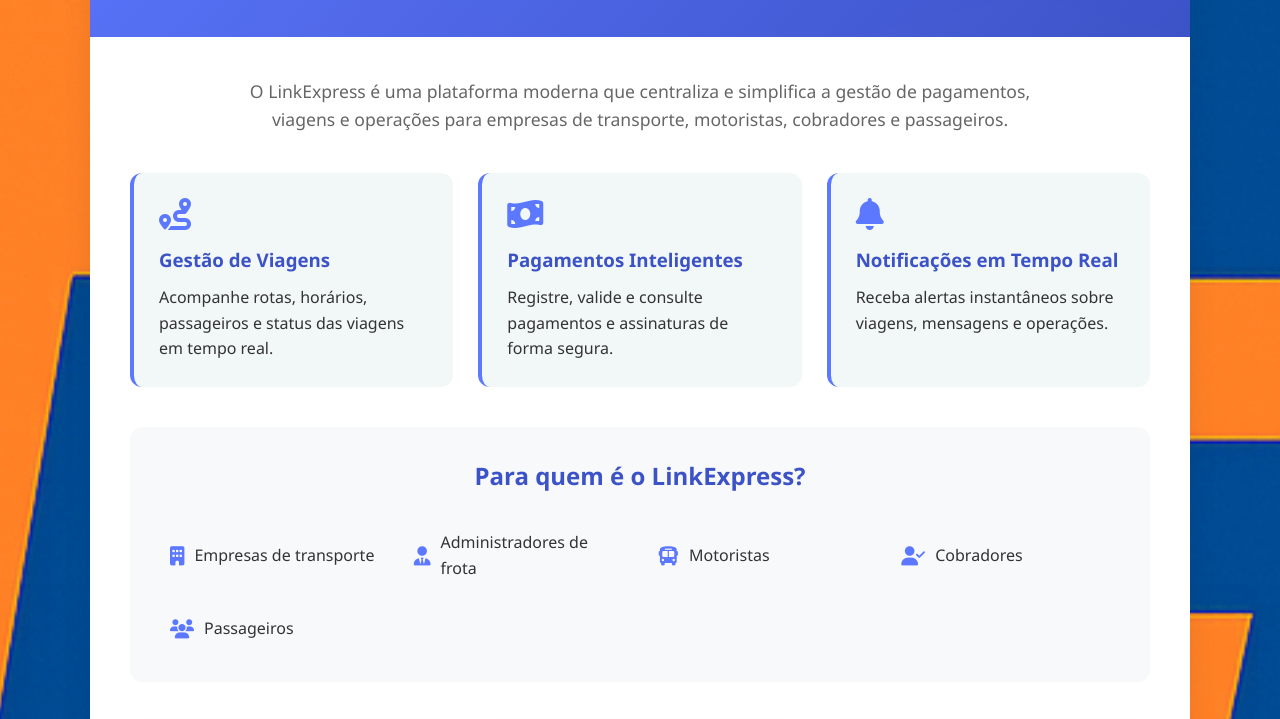
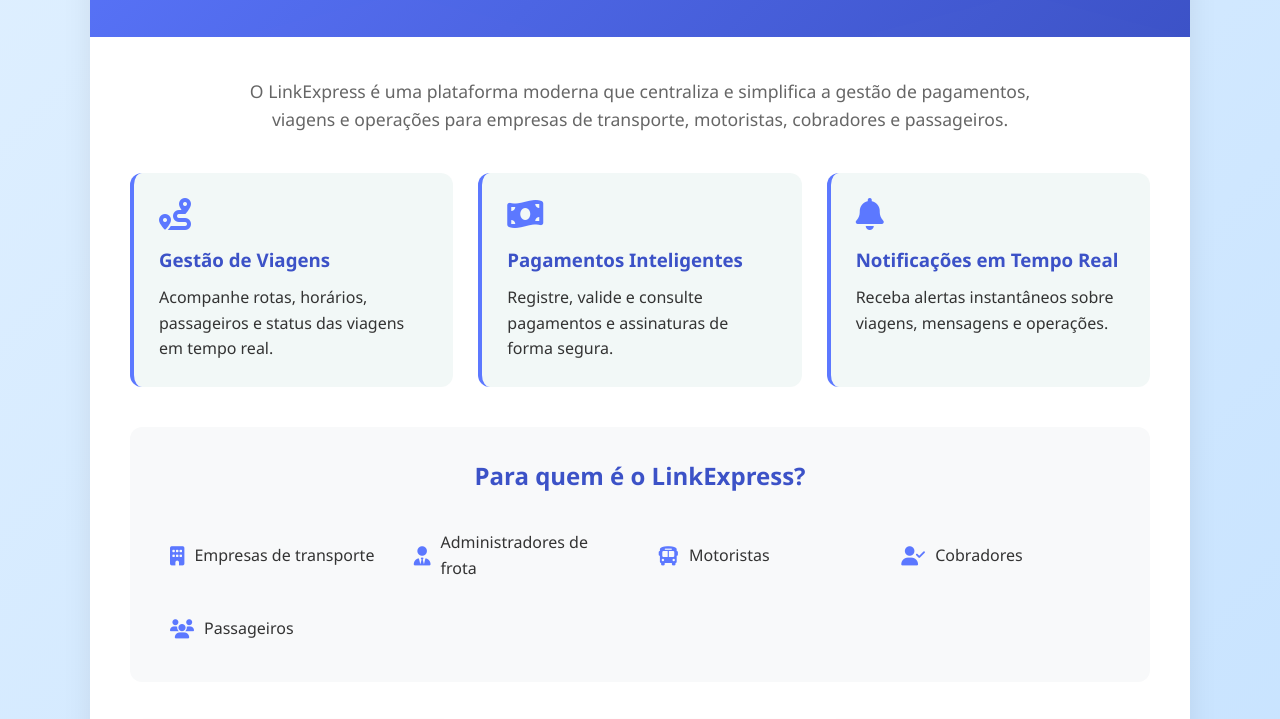
Before and after one commit to ByTechMz/linkexpress, a plain HTML site: page index.html in a window 1280 px wide. Shown: the part 268-987 px from the top of the page. Drawn offline with Linux system fonts and the light colour scheme.

Commit message:
Update index.html

```diff
--- a/index.html
+++ b/index.html
@@ -37,10 +37,7 @@
             align-items: center;
             justify-content: center;
             padding: 20px;
-            background-image: url('fundo.png');
-            background-size: cover;
-            background-position: center;
-            background-repeat: no-repeat;
+            background: linear-gradient(135deg, #e0f0ff 0%, #c0dfff 100%);
         }
 
         .container {
```
